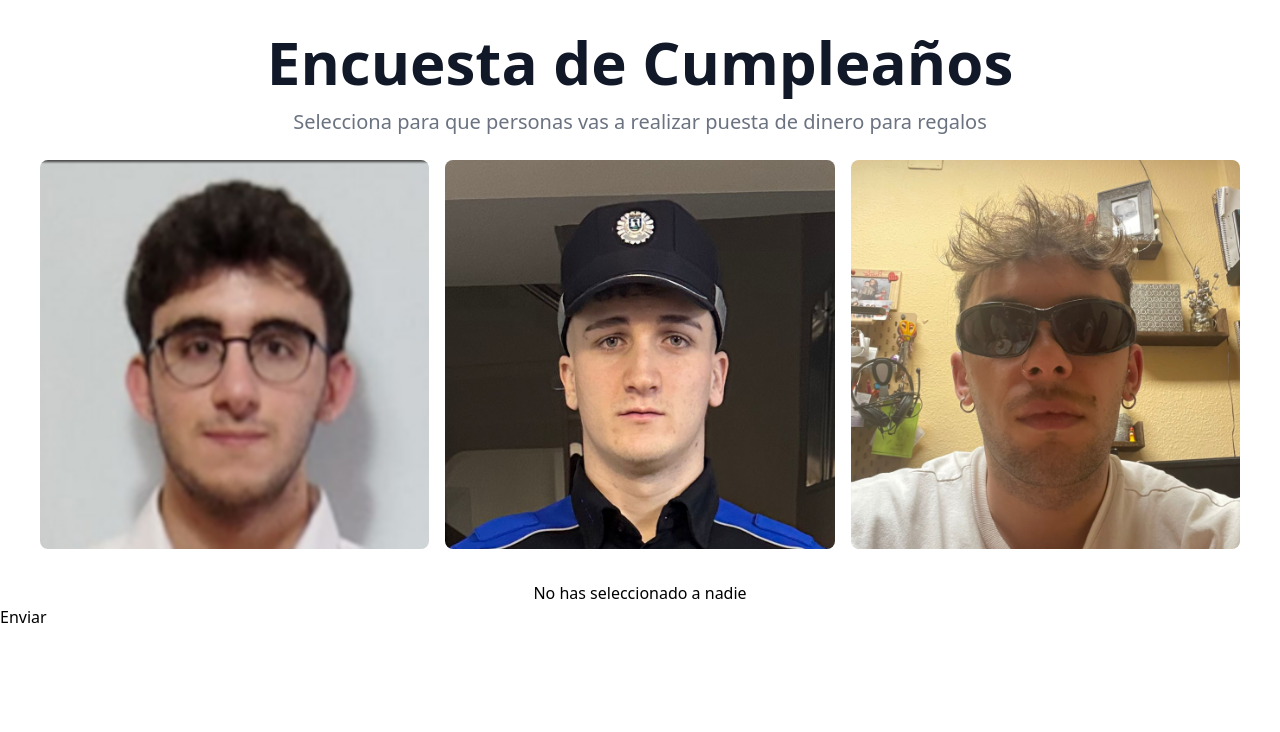
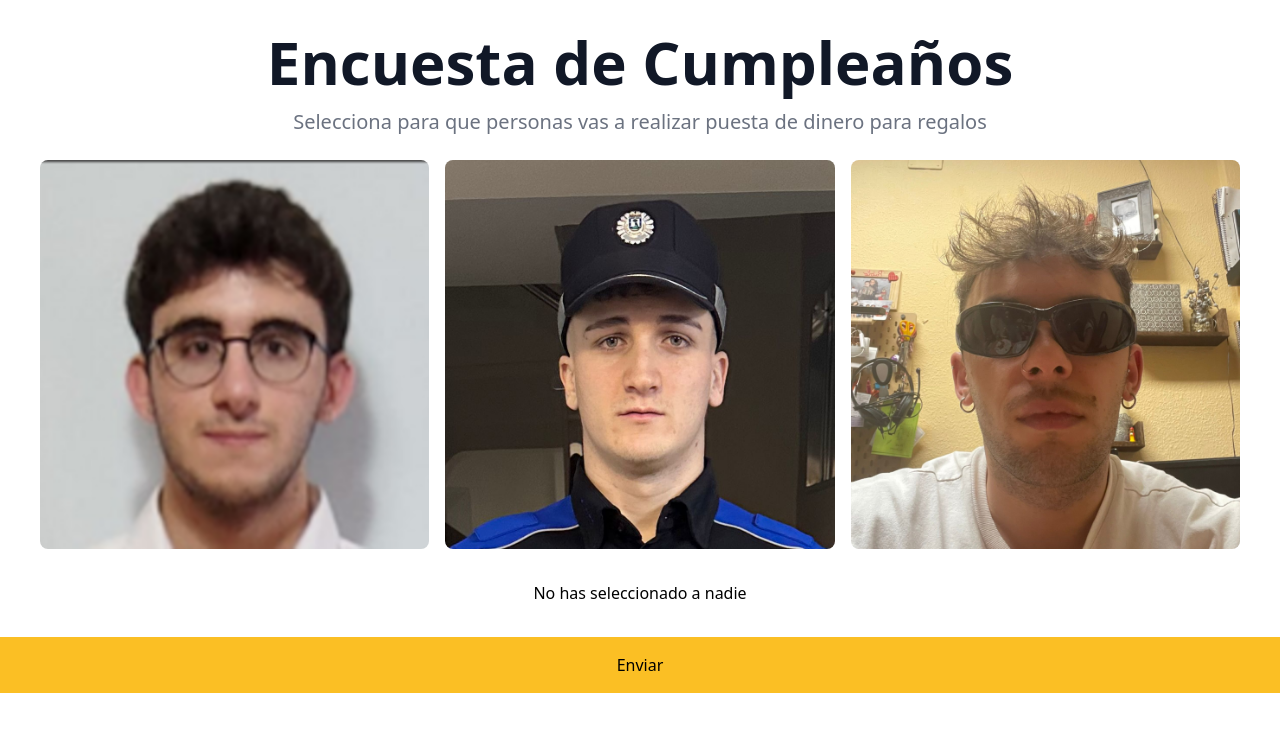
Before and after one commit to SHervas03/survey, a React (Create React App) app: page / in a window 1280 px wide. Shown: the top 732 px of the page. Built offline with nearby package versions, Linux system fonts and the light colour scheme.

Commit message:
seleccion

```diff
--- a/src/App.js
+++ b/src/App.js
@@ -64,8 +64,8 @@ export default function App() {
       <section>
         <p className="text-center mt-8">{message}</p>
       </section>
-      <section>
-        <button>
+      <section className='w-full my-8'>
+        <button className='bg-amber-400 px-6 py-4 w-full'>
           Enviar
         </button>
       </section>
```
